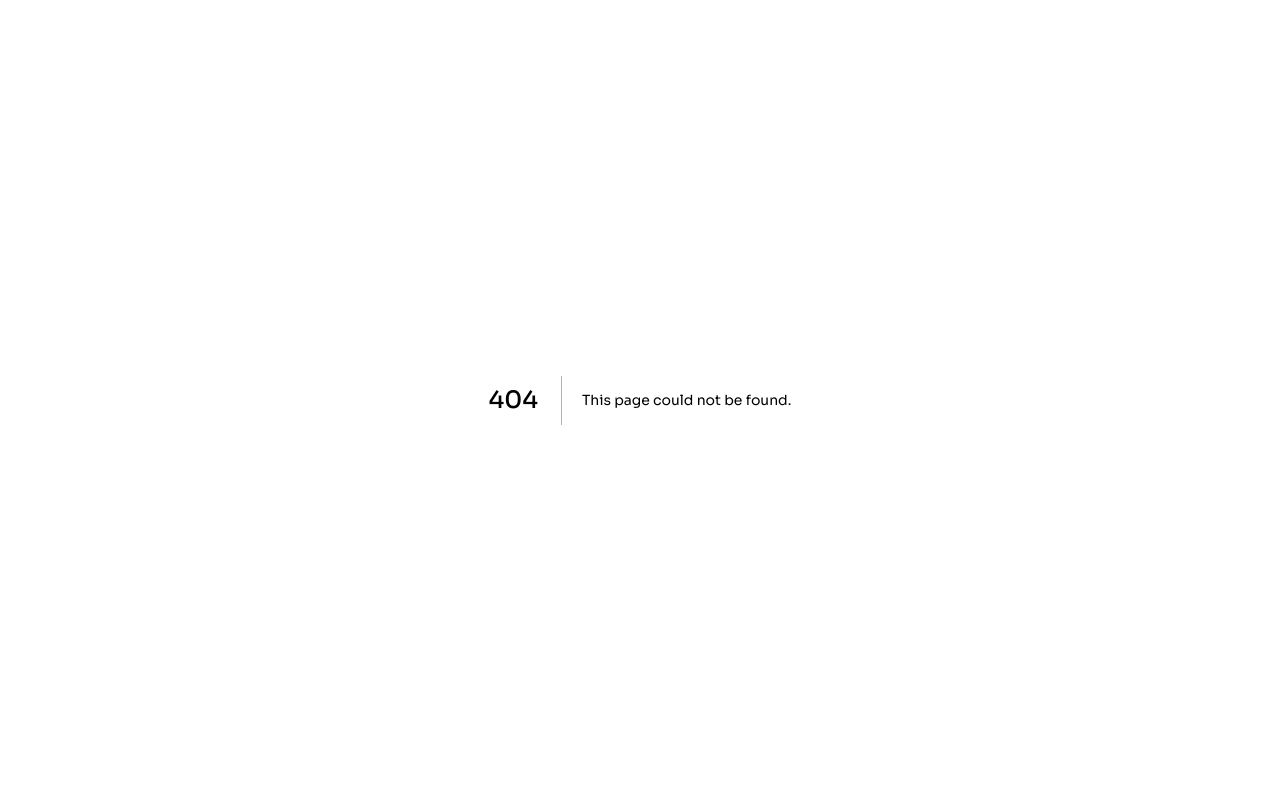
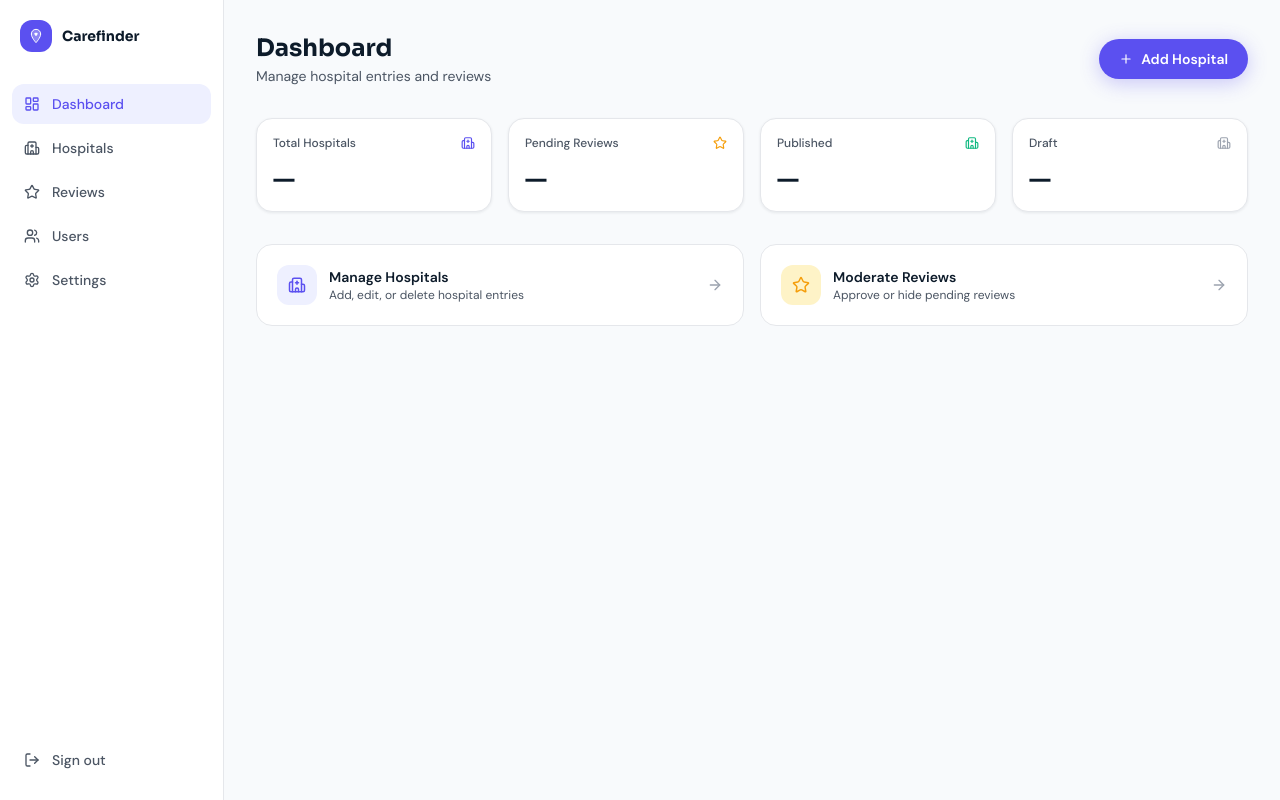
Before and after one commit to Debque/Carefinder, a Next.js app: page /admin/dashboard in a window 1280 px wide. Before the commit this address had no page. Built offline with nearby package versions, Linux system fonts and the light colour scheme.

Commit message:
feat(admin): build /admin/dashboard with stats and quick action cards

```diff
--- /dev/null
+++ b/src/app/admin/dashboard/page.tsx
@@ -0,0 +1,162 @@
+import { AdminSidebar } from '@/components/admin/AdminSidebar'
+import Link from 'next/link'
+import { Hospital, Star, Plus, ArrowRight } from 'lucide-react'
+
+export default function AdminDashboardPage() {
+  return (
+    <div className="flex min-h-screen">
+      <AdminSidebar />
+
+      <main className="flex-1 p-6 sm:p-8">
+        <div className="max-w-5xl mx-auto">
+          {/* Header */}
+          <div className="flex items-center justify-between mb-8">
+            <div>
+              <h1
+                className="text-2xl font-bold"
+                style={{ fontFamily: 'Sora, sans-serif', color: 'var(--fg)' }}
+              >
+                Dashboard
+              </h1>
+              <p
+                className="text-sm mt-0.5"
+                style={{ color: 'var(--fg-muted)' }}
+              >
+                Manage hospital entries and reviews
+              </p>
+            </div>
+            <Link href="/admin/hospitals/new" className="btn-primary">
+              <Plus size={14} />
+              Add Hospital
+            </Link>
+          </div>
+
+          {/* Stats */}
+          <div className="grid grid-cols-2 sm:grid-cols-4 gap-4 mb-8">
+            {[
+              {
+                label: 'Total Hospitals',
+                value: '—',
+                icon: Hospital,
+                color: 'var(--accent)',
+              },
+              {
+                label: 'Pending Reviews',
+                value: '—',
+                icon: Star,
+                color: '#F59E0B',
+              },
+              {
+                label: 'Published',
+                value: '—',
+                icon: Hospital,
+                color: '#10B981',
+              },
+              {
+                label: 'Draft',
+                value: '—',
+                icon: Hospital,
+                color: 'var(--fg-subtle)',
+              },
+            ].map((stat) => {
+              const Icon = stat.icon
+              return (
+                <div
+                  key={stat.label}
+                  className="rounded-2xl border p-4"
+                  style={{
+                    background: 'var(--bg-card)',
+                    borderColor: 'var(--border)',
+                    boxShadow: 'var(--shadow-sm)',
+                  }}
+                >
+                  <div className="flex items-center justify-between mb-3">
+                    <p
+                      className="text-xs font-medium"
+                      style={{ color: 'var(--fg-muted)' }}
+                    >
+                      {stat.label}
+                    </p>
+                    <Icon size={14} style={{ color: stat.color }} />
+                  </div>
+                  <p
+                    className="text-2xl font-bold"
+                    style={{
+                      fontFamily: 'Sora, sans-serif',
+                      color: 'var(--fg)',
+                    }}
+                  >
+                    {stat.value}
+                  </p>
+                </div>
+              )
+            })}
+          </div>
+
+          {/* Quick actions */}
+          <div className="grid sm:grid-cols-2 gap-4">
+            <Link
+              href="/admin/hospitals"
+              className="flex items-center justify-between p-5 rounded-2xl border transition-all hover:shadow-md"
+              style={{
+                background: 'var(--bg-card)',
+                borderColor: 'var(--border)',
+              }}
+            >
+              <div className="flex items-center gap-3">
+                <div
+                  className="w-10 h-10 rounded-xl flex items-center justify-center"
+                  style={{ background: 'var(--accent-subtle)' }}
+                >
+                  <Hospital size={18} style={{ color: 'var(--accent)' }} />
+                </div>
+                <div>
+                  <p
+                    className="font-semibold text-sm"
+                    style={{ color: 'var(--fg)' }}
+                  >
+                    Manage Hospitals
+                  </p>
+                  <p className="text-xs" style={{ color: 'var(--fg-muted)' }}>
+                    Add, edit, or delete hospital entries
+                  </p>
+                </div>
+              </div>
+              <ArrowRight size={16} style={{ color: 'var(--fg-subtle)' }} />
+            </Link>
+
+            <Link
+              href="/admin/reviews"
+              className="flex items-center justify-between p-5 rounded-2xl border transition-all hover:shadow-md"
+              style={{
+                background: 'var(--bg-card)',
+                borderColor: 'var(--border)',
+              }}
+            >
+              <div className="flex items-center gap-3">
+                <div
+                  className="w-10 h-10 rounded-xl flex items-center justify-center"
+                  style={{ background: '#FEF3C7' }}
+                >
+                  <Star size={18} style={{ color: '#F59E0B' }} />
+                </div>
+                <div>
+                  <p
+                    className="font-semibold text-sm"
+                    style={{ color: 'var(--fg)' }}
+                  >
+                    Moderate Reviews
+                  </p>
+                  <p className="text-xs" style={{ color: 'var(--fg-muted)' }}>
+                    Approve or hide pending reviews
+                  </p>
+                </div>
+              </div>
+              <ArrowRight size={16} style={{ color: 'var(--fg-subtle)' }} />
+            </Link>
+          </div>
+        </div>
+      </main>
+    </div>
+  )
+}
```
